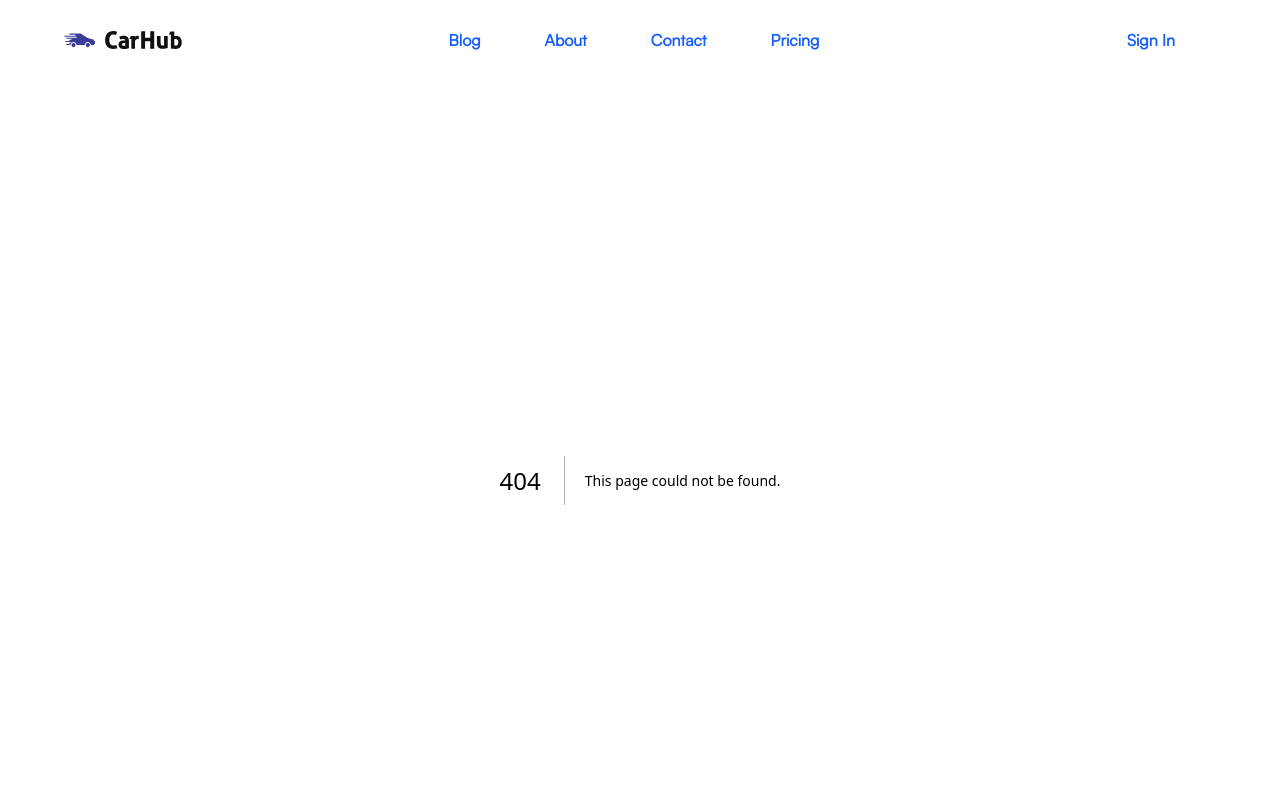
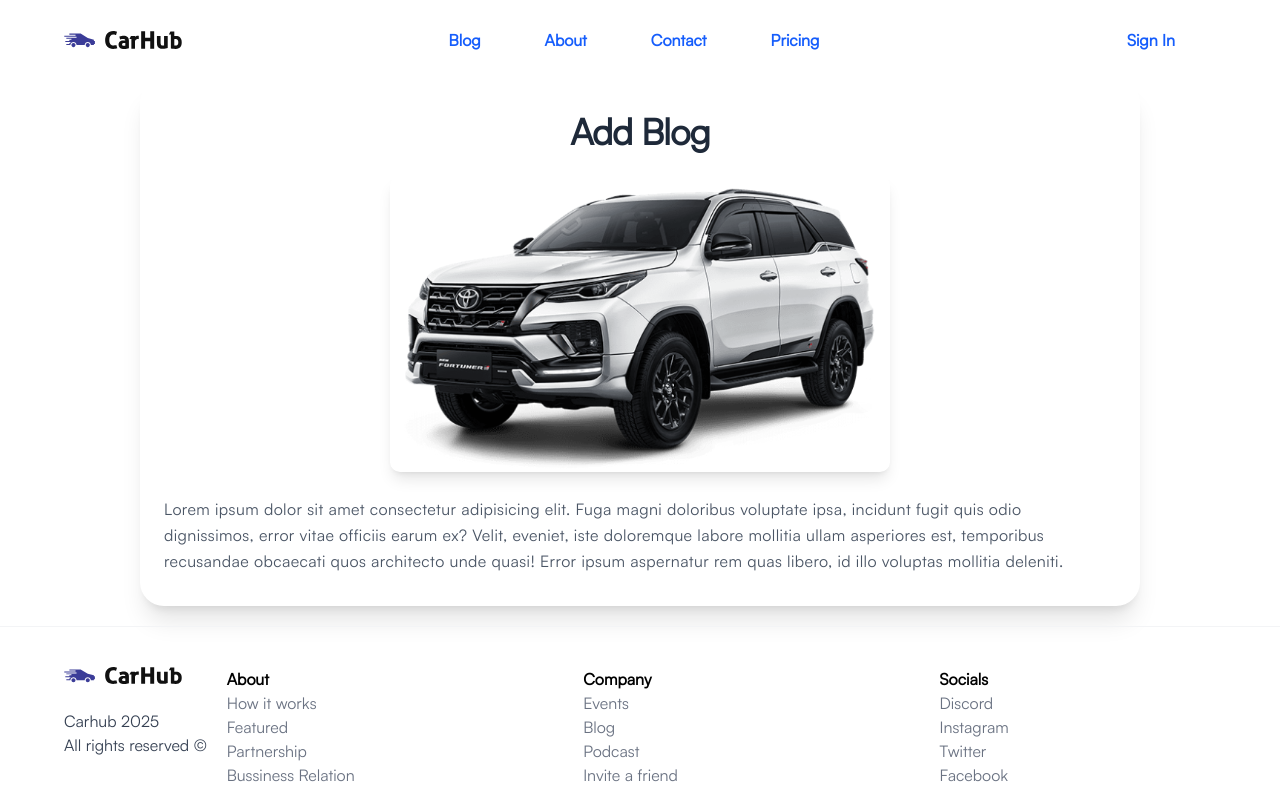
Before and after one commit to ameerhamzaa47/car_showcase_project, a Next.js app: page /AddBlog in a window 1280 px wide. Before the commit this address had no page. Shown: the top 800 px of the page. Built offline with nearby package versions, Linux system fonts and the light colour scheme; a web font is replaced by a local one.

Commit message:
add lock route

```diff
--- /dev/null
+++ b/src/app/AddBlog/page.tsx
@@ -0,0 +1,28 @@
+import Image from 'next/image'
+
+const Page = () => {
+  return (
+    <>
+    <div className='mx-auto w-full max-w-[1000px] px-6 py-8 shadow-xl rounded-3xl transform transition duration-500 ease-in-out hover:scale-105 hover:shadow-2xl'>
+    <h1 className='font-bold text-4xl text-center mb-6 text-gray-800 tracking-tight'>
+        Add Blog
+    </h1>
+    <div className='flex justify-center mb-6'>
+        <Image
+            src={'/hero.png'}
+            width={500}
+            height={500}
+            alt='blog'
+            className='rounded-lg shadow-lg transform transition duration-300 hover:scale-105 hover:shadow-2xl'
+        />
+    </div>
+    <p className='text-base text-gray-600 leading-relaxed tracking-wide'>
+        Lorem ipsum dolor sit amet consectetur adipisicing elit. Fuga magni doloribus voluptate ipsa, incidunt fugit quis odio dignissimos, error vitae officiis earum ex? Velit, eveniet, iste doloremque labore mollitia ullam asperiores est, temporibus recusandae obcaecati quos architecto unde quasi! Error ipsum aspernatur rem quas libero, id illo voluptas mollitia deleniti.
+    </p>
+</div>
+
+    </>
+  )
+}
+
+export default Page
--- /dev/null
+++ b/src/middleware.tsx
@@ -0,0 +1,9 @@
+import { NextResponse } from "next/server"
+
+export default function middelware(request:any) {
+                return NextResponse.redirect(new URL("/SignIn",request.url))
+}
+
+export const config = {
+        matcher:"/AddBlog/:path*"
+}
```
